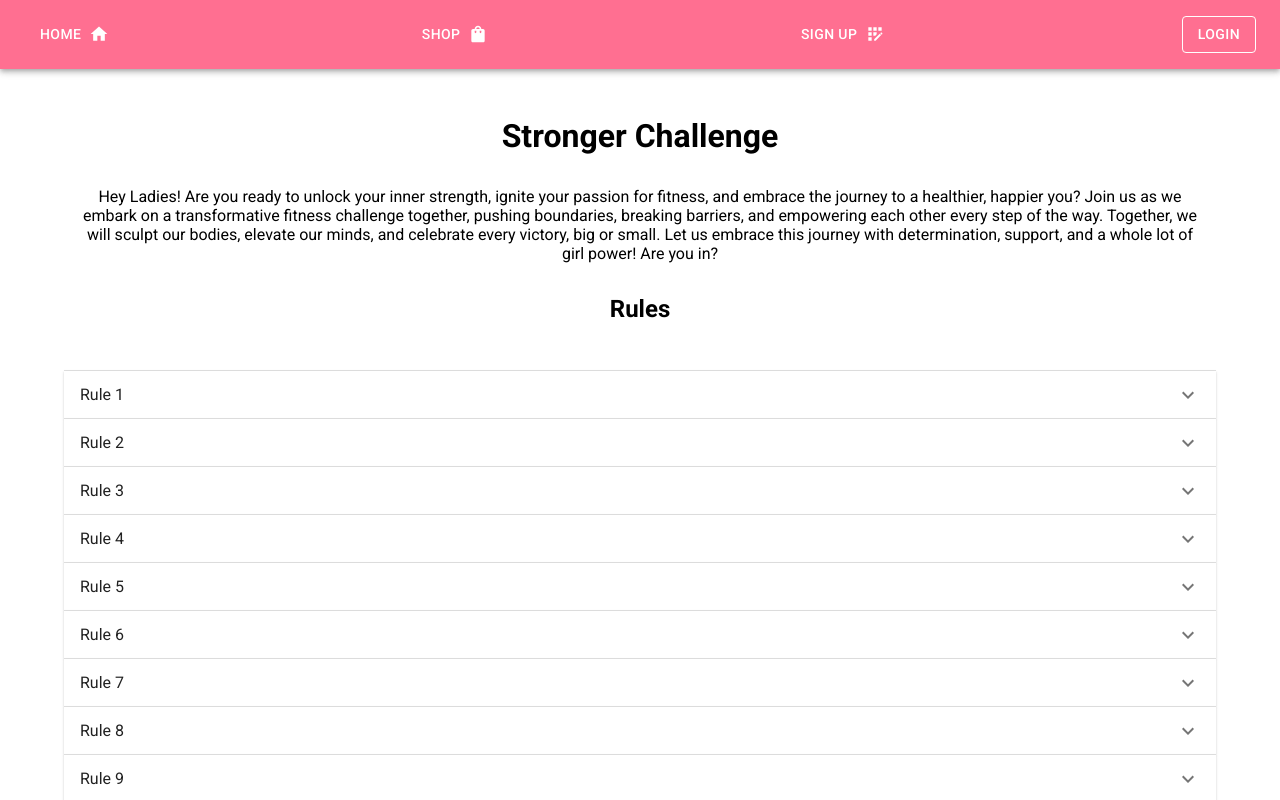
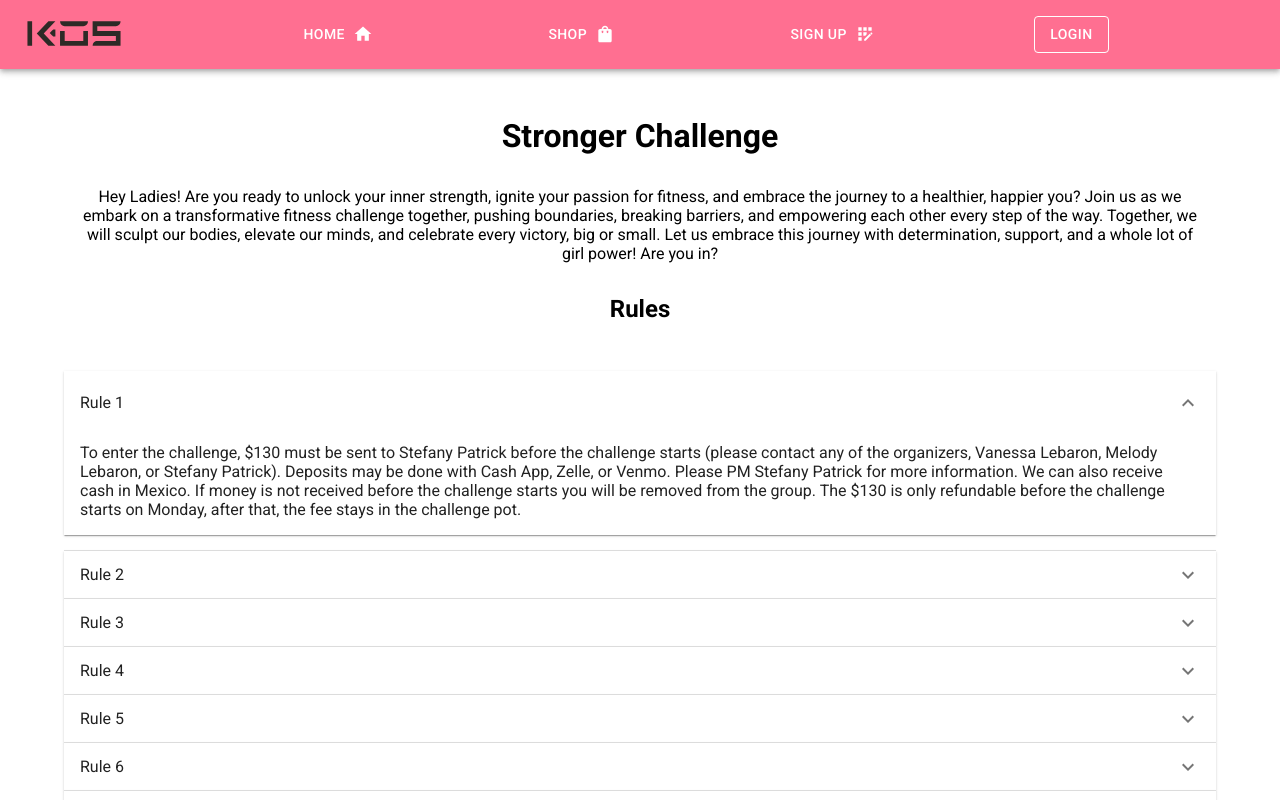
Before and after one commit to adrianlebaron/stronger-challenge, a React (Vite) app in the folder frontend/: page / in a window 1280 px wide. Shown: the top 800 px of the page. Built offline with nearby package versions, Linux system fonts and the light colour scheme.

Commit message:
improved rules text and adding footer to home and improving navbar

```diff
--- a/frontend/src/components/PublicAppBar.jsx
+++ b/frontend/src/components/PublicAppBar.jsx
@@ -1,4 +1,4 @@
-import {useState} from 'react';
+import { useState } from 'react';
 import { ThemeProvider } from '@emotion/react';
 import theme from '../theme/theme'
 import koslogo from '../assets/koslogo.svg'
@@ -79,6 +79,11 @@ function PublicAppBar() {
                                         sign up
                                     </Button>
                                 </MenuItem>
+                                <MenuItem onClick={handleCloseNavMenu}>
+                                    <Button href='/login' variant='link'>
+                                        login
+                                    </Button>
+                                </MenuItem>
                             </Menu>
                         </Box>
                         <Typography
@@ -102,6 +107,25 @@ function PublicAppBar() {
 
                         {/* DESKTOP NAVBAR */}
                         <Box sx={{ flexGrow: 1, display: { xs: 'none', md: 'flex' } }}>
+                            <Typography
+                                variant="h6"
+                                noWrap
+                                component="a"
+                                href="#app-bar-with-responsive-menu"
+                                sx={{
+                                    mr: 2,
+                                    display: { xs: 'none', md: 'flex' },
+                                    fontFamily: 'monospace',
+                                    fontWeight: 700,
+                                    letterSpacing: '.3rem',
+                                    color: 'inherit',
+                                    textDecoration: 'none',
+                                }}
+                            >
+                                <img src={koslogo} width={100}></img>
+                            </Typography>
+                        </Box>
+                        <Box sx={{ flexGrow: 1, display: { xs: 'none', md: 'flex' } }}>
                             <Button
                                 variant="link"
                                 onClick={handleCloseNavMenu}
@@ -112,7 +136,6 @@ function PublicAppBar() {
                                 HOME
                             </Button>
                         </Box>
-
                         <Box sx={{ flexGrow: 1, display: { xs: 'none', md: 'flex' } }}>
                             <Button
                                 variant="link"
@@ -135,14 +158,16 @@ function PublicAppBar() {
                                 sign up
                             </Button>
                         </Box>
+                        <Box sx={{ flexGrow: 1, display: { xs: 'none', md: 'flex' } }}>
                             <Button
                                 href='/login'
                                 variant='outlined'
                                 sx={{ my: 2, color: 'white' }}
-                            style={{borderColor: 'white'}}
+                                style={{ borderColor: 'white' }}
                             >
                                 login
                             </Button>
+                        </Box>
                     </Toolbar>
                 </Container>
             </AppBar>
--- a/frontend/src/pages/home/Home.jsx
+++ b/frontend/src/pages/home/Home.jsx
@@ -1,12 +1,12 @@
 import Accordion from '@mui/material/Accordion';
-// import AccordionActions from '@mui/material/AccordionActions';
 import AccordionSummary from '@mui/material/AccordionSummary';
 import AccordionDetails from '@mui/material/AccordionDetails';
 import ExpandMoreIcon from '@mui/icons-material/ExpandMore';
-import { Container, Box } from '@mui/material';
+import { Container, Box, Paper, Typography, Stack } from '@mui/material';
 
 export default function AccordionUsage() {
   return (
+    <>
       <Container>
         <Box
           my={4}
@@ -21,7 +21,7 @@ export default function AccordionUsage() {
           <p>Hey Ladies! Are you ready to unlock your inner strength, ignite your passion for fitness, and embrace the journey to a healthier, happier you? Join us as we embark on a transformative fitness challenge together, pushing boundaries, breaking barriers, and empowering each other every step of the way. Together, we will sculpt our bodies, elevate our minds, and celebrate every victory, big or small. Let us embrace this journey with determination, support, and a whole lot of girl power! Are you in?</p>
           <h2>Rules</h2>
         </Box>
-      <Accordion>
+        <Accordion defaultExpanded>
           <AccordionSummary
             expandIcon={<ExpandMoreIcon />}
             aria-controls="panel1-content"
@@ -30,7 +30,11 @@ export default function AccordionUsage() {
             Rule 1
           </AccordionSummary>
           <AccordionDetails>
-          To enter the challenge, $130 must be sent to @Stefany Patrick by Sunday, January 14th. (If you have an issue with this date, please contact any of the organizers, Vanessa Lebaron, Melody Lebaron, or Stefany Patrick). Deposits may be done with the Cash App, Zelle, or Venmo.  Please PM @StefanyPatrick for more information. We can also receive cash in Mexico. If money is not received by midnight on Sunday the 14th, you will be removed from the group. The $130 is only refundable before the challenge starts on Monday, January 15th, after that, the fee stays in the challenge pot.
+            To enter the challenge, $130 must be sent to Stefany Patrick before the challenge starts
+            (please contact any of the organizers, Vanessa Lebaron, Melody Lebaron, or Stefany Patrick).
+            Deposits may be done with Cash App, Zelle, or Venmo.  Please PM Stefany Patrick for more information.
+            We can also receive cash in Mexico. If money is not received before the challenge starts you will be removed from the group.
+            The $130 is only refundable before the challenge starts on Monday, after that, the fee stays in the challenge pot.
           </AccordionDetails>
         </Accordion>
         <Accordion>
@@ -42,7 +46,17 @@ export default function AccordionUsage() {
             Rule 2
           </AccordionSummary>
           <AccordionDetails>
-          Participants must workout a minimum of 30 minutes per day, 5 days a week. The 5th workout may be walking (Do not abuse this rule or we will remove it). You may choose whichever 5 days of the week to workout, BUT WE WILL ONLY COUNT 5 days worked out. The week starts Monday and ends on Sunday. Proof of your workout must be posted by the end of the day in the workout group chat on WhatsApp. Valid proof of the workout must include the following: a selfie of yourself, the number of workout for that week you are doing, your name, and a short description of the workout you did. Examples of acceptable workouts include any of the following:  competitive sports, hiking, biking, running, yoga, workout class, dance class, workout video or gym. Examples of workouts that will NOT be allowed/counted include: running through the airport, pushing your stroller, yard work, shoveling snow, ping pong, bowling, dancing at a club or wedding, cleaning your house, or driving range. Please use good judgement and integrity! Walking will only be allowed ONCE a week, unless you have a VALID excuse, such as being sick, injured or pregnant, approved by and sent privately to the organizers, Melody Lebaron or Vanessa LeBaron or Stefany Patrick.
+            Participants must workout a minimum of 30 minutes per day, 5 days a week. The 5th workout may be walking
+            (Do not abuse this rule or we will remove it). You may choose whichever 5 days of the week to workout,
+            BUT WE WILL ONLY COUNT 5 days worked out. The week starts Monday and ends on Sunday.
+            Proof of your workout must be posted by the end of the day in the workout group chat on WhatsApp.
+            Valid proof of the workout must include the following: a selfie of yourself, the number of workout for that week you are doing, your name, and a
+            short description of the workout you did. Examples of acceptable workouts include any of the following:
+            competitive sports, hiking, biking, running, yoga, workout class, dance class, workout video or gym.
+            Examples of workouts that will NOT be allowed/counted include: running through the airport, pushing your stroller, yard work, shoveling snow, ping pong,
+            bowling, dancing at a club or wedding, cleaning your house, or driving range.
+            Please use good judgement and integrity! Walking will only be allowed ONCE a week, unless you have a VALID excuse, such as being sick,
+            injured or pregnant, approved by and sent privately to the organizers, Melody Lebaron or Vanessa LeBaron or Stefany Patrick.
           </AccordionDetails>
         </Accordion>
         <Accordion>
@@ -54,7 +68,7 @@ export default function AccordionUsage() {
             Rule 3
           </AccordionSummary>
           <AccordionDetails>
-          This is a Fitness Challenge, so keep all content in the WhatsApp group about Fitness only. You will be removed otherwise.
+            This is a Fitness Challenge, so keep all content in the WhatsApp group chat about Fitness only. You will be removed otherwise.
           </AccordionDetails>
         </Accordion>
         <Accordion>
@@ -66,7 +80,8 @@ export default function AccordionUsage() {
             Rule 4
           </AccordionSummary>
           <AccordionDetails>
-          Before pictures (REQUIRED TO WIN ANY FINAL PRIZES), weight and goals must be turned in privately to @Vanessa LeBaron by Sunday, January 14th. A total of 6 photos are required;
+            Before pictures are REQUIRED TO WIN ANY FINAL PRIZES, weight and goals must be turned in privately to Vanessa LeBaron before the challenge starts.
+            A total of 6 photos are required
             <ul>
               <li>
                 3 relaxed pictures of front, side, and back.
@@ -75,7 +90,13 @@ export default function AccordionUsage() {
                 3 flexed pictures of front, side and back.
               </li>
             </ul>
-          Be mindful of the outfit you choose, as it is NOW REQUIRED to use the same outfit for your BEFORE & AFTER pictures.  We suggest 2-piece bathing suit or shorts and a sports bra, whichever you are most comfortable with. We also suggest that you take your pictures in front of a white background. Vanessa Lebaron is the only one that will look at and save your pictures/weight. She will not share with anyone else, but hold on to them, until the challenge ends. She will then forward them back to their owner so that you can put them together with your after pictures, and if you choose, share with the group. Ladies, we will NOT accept after pictures that have a different outfit or that is paired with a flexed and relaxed picture side by side. Valid after pictures must have your face hidden, same outfit, and a before relaxed with an after relaxed or a before flexed with an after flexed.
+            Be mindful of the outfit you choose, as it is NOW REQUIRED to use the same outfit for your BEFORE & AFTER pictures.
+            We suggest 2-piece bathing suit or shorts and a sports bra, whichever you are most comfortable with.
+            We also suggest that you take your pictures in front of a white background. Vanessa Lebaron is the only one that will look at and save your pictures/weight.
+            She will not share with anyone else, but hold on to them, until the challenge ends.
+            She will then forward them back to their owner so that you can put them together with your after pictures, and if you choose, share with the group.
+            Ladies, we will NOT accept after pictures that have a different outfit or that is paired with a flexed and relaxed picture side by side.
+            Valid after pictures must have your face hidden, same outfit, and a before relaxed with an after relaxed or a before flexed with an after flexed.
           </AccordionDetails>
         </Accordion>
         <Accordion>
@@ -87,7 +108,8 @@ export default function AccordionUsage() {
             Rule 5
           </AccordionSummary>
           <AccordionDetails>
-          If participants go more than 10 days without working out, they will be removed from the Fitness group on the 11th day, which means surrendering the $130 fee to the Stronger challenge pot.
+            If participants go more than 10 days without working out, they will be removed from the Fitness group on the 11th day,
+            which means surrendering the $130 fee to the Stronger challenge pot.
           </AccordionDetails>
         </Accordion>
         <Accordion>
@@ -99,7 +121,11 @@ export default function AccordionUsage() {
             Rule 6
           </AccordionSummary>
           <AccordionDetails>
-          We will have final cash prizes for first place winners at the end of the challenge. These winners are all determined by private voting, except Most Weight Lost and Most Weight Lost Percentage; the organizers will determine that by comparing everyone’s numbers. There will be a different winner for different categories. A small gift will also be given to those that remain in the challenge till the end. Prize amounts will be determined at the end of Challenge. In order to try to win Most Weight Lost and Most Weight Lost Percentage, participants HAVE to report their weight every MONTH throughout the challenge to Vanessa Lebaron.
+            We will have final cash prizes for first place winners at the end of the challenge. These winners are all determined by private voting,
+            except Most Weight Lost and Most Weight Lost Percentage; the organizers will determine that by comparing everyone’s numbers.
+            There will be a different winner for different categories. A small gift will also be given to those that remain in the challenge till the end.
+            Prize amounts will be determined at the end of the Challenge. In order to try to win Most Weight Lost and Most Weight Lost Percentage,
+            participants HAVE to report their weight every MONTH throughout the challenge to Vanessa Lebaron.
           </AccordionDetails>
         </Accordion>
         <Accordion>
@@ -111,7 +137,10 @@ export default function AccordionUsage() {
             Rule 7
           </AccordionSummary>
           <AccordionDetails>
-          There will be monthly, prized challenges where it is Mandatory for everyone to participate in order to be eligible to win any of the prizes at the end of the challenge. These will be fun, possibly partnered and a little challenging, but do not worry, we will accommodate them to all fitness levels. If you are unable to participate, please contact any of us, Melody, Stefany, or Vanessa, before that monthly challenge ends. These will be discussed further once the Stronger Fitness Challenge starts.
+            There will be monthly, prized challenges where it is Mandatory for everyone to participate in order to be eligible to win any of the prizes at the end of
+            the challenge. These will be fun, possibly partnered and a little challenging, but do not worry, we will accommodate them to all fitness levels.
+            If you are unable to participate, please contact any of us, Melody, Stefany, or Vanessa, before that monthly challenge ends.
+            These will be discussed further once the Stronger Fitness Challenge starts.
           </AccordionDetails>
         </Accordion>
         <Accordion>
@@ -123,7 +152,9 @@ export default function AccordionUsage() {
             Rule 8
           </AccordionSummary>
           <AccordionDetails>
-          Do Not share any pictures from the Fitness group without the consent of the person in the pictures. If anyone shares a picture or anything else from the Fitness group without the other person’s consent, they will be removed from the group, which means surrendering the $130 fee to the Stronger challenge pot.
+            Do Not share any pictures from the Fitness group without the consent of the person in the pictures.
+            If anyone shares a picture or anything else from the Fitness group without the other person’s consent, they will be removed from the group,
+            which means surrendering the $130 fee to the Stronger challenge pot.
           </AccordionDetails>
         </Accordion>
         <Accordion>
@@ -135,7 +166,9 @@ export default function AccordionUsage() {
             Rule 9
           </AccordionSummary>
           <AccordionDetails>
-          We will be keeping track of your days worked out. A picture of the spreadsheet tracking the days worked out will be posted every Monday. Please pay attention to your days and let us know by the end of the day if we missed to mark any days. Please also let us know if we got your correct name on this spreadsheet.
+            We will be keeping track of your days worked out. A picture of the spreadsheet tracking the days worked out will be posted every Monday.
+            Please pay attention to your days and let us know by the end of the day if we missed to mark any days.
+            Please also let us know if we got your correct name on this spreadsheet.
           </AccordionDetails>
         </Accordion>
         <Accordion>
@@ -147,7 +180,9 @@ export default function AccordionUsage() {
             Rule 10
           </AccordionSummary>
           <AccordionDetails>
-          The Stronger-KOS Fitness Challenge, its organizers (Vanessa Lebaron, Melody Lebaron, Stefany Patrick,) and its participants are not liable for any injuries or accidents that the participants may incur during the duration of the Fitness Challenge. With that being said ladies, we want you to become stronger, but keep in mind your limits, your health and your well-being!!!
+            The Stronger-KOS Fitness Challenge, its organizers (Vanessa Lebaron, Melody Lebaron, Stefany Patrick,) and its participants are not liable
+            for any injuries or accidents that the participants may incur during the duration of the Fitness Challenge.
+            With that being said ladies, we want you to become stronger, but keep in mind your limits, your health and your well-being!!!
           </AccordionDetails>
         </Accordion>
         <Accordion>
@@ -158,8 +193,10 @@ export default function AccordionUsage() {
           >
             Rule 11
           </AccordionSummary>
-        A lot of unexpected events/situations can happen during the challenge. Because of this, if the organizers think they need to change or add any rules, they have the right to do so. If this causes any concerns, we will consult with the Stronger girls that have been in the Stronger Workout Challenge for more than a year.
           <AccordionDetails>
+            A lot of unexpected events/situations can happen during the challenge. Because of this, if the organizers think they need to change or add any rules,
+            they have the right to do so. If this causes any concerns, we will consult with the Stronger girls that have been in the Stronger Workout Challenge
+            for more than a year.
           </AccordionDetails>
         </Accordion>
         <Accordion>
@@ -171,7 +208,8 @@ export default function AccordionUsage() {
             Rule 12
           </AccordionSummary>
           <AccordionDetails>
-          If the organizers conclude that any participant is starting unnecessary drama, they have the right to remove said participant from the workout group, indefinitely; surrendering the $130 fee to the Stronger workout group.
+            If the organizers conclude that any participant is starting unnecessary drama, they have the right to remove said participant from the workout group,
+            indefinitely; surrendering the $130 fee to the Stronger workout group.
           </AccordionDetails>
         </Accordion>
         <Accordion>
@@ -183,7 +221,8 @@ export default function AccordionUsage() {
             Rule 13
           </AccordionSummary>
           <AccordionDetails>
-          By posting your first workout, it validates that the participant agrees to all of the rules of the Fitness Challenge and therefore surrenders the $130 into the Stronger challenge pot.
+            By posting your first workout, it validates that the participant agrees to all of the rules of the Fitness Challenge and therefore surrenders
+            the $130 into the Stronger challenge pot.
           </AccordionDetails>
         </Accordion>
         <Accordion>
@@ -195,7 +234,8 @@ export default function AccordionUsage() {
             Rule 13
           </AccordionSummary>
           <AccordionDetails>
-          We make a donation during each challenge. We love to help our community in any way we can. If you know any good causes or a family in need please let any of the organizers know 🙏🏼
+            We make a donation during each challenge. We love to help our community in any way we can. If you know any good causes or a family in need
+            please let any of the organizers know 🙏🏼
             <ul>
               <li>
                 If you still have any questions, let the organizers know.
@@ -206,23 +246,10 @@ export default function AccordionUsage() {
             </li>
           </AccordionDetails>
         </Accordion>
-      {/* <Accordion defaultExpanded>
-        <AccordionSummary
-          expandIcon={<ExpandMoreIcon />}
-          aria-controls="panel3-content"
-          id="panel3-header"
-        >
-          Accordion Actions
-        </AccordionSummary>
-        <AccordionDetails>
-          Lorem ipsum dolor sit amet, consectetur adipiscing elit. Suspendisse
-          malesuada lacus ex, sit amet blandit leo lobortis eget.
-        </AccordionDetails>
-        <AccordionActions>
-          <Button>Cancel</Button>
-          <Button>Agree</Button>
-        </AccordionActions>
-      </Accordion> */}
       </Container >
+      <Paper sx={{ position: 'static', left: 0, p: 2, textAlign: 'center' }}>
+        <Typography>&#xA9; 2024 | Stronger KOS Fitness Challenge</Typography>
+      </Paper>
+    </>
   );
 }
```
Also changed, not shown: frontend/src/components/PrivateAppBar.jsx (+26 -0 lines). Lines whose indentation alone changed are shown as unchanged.
